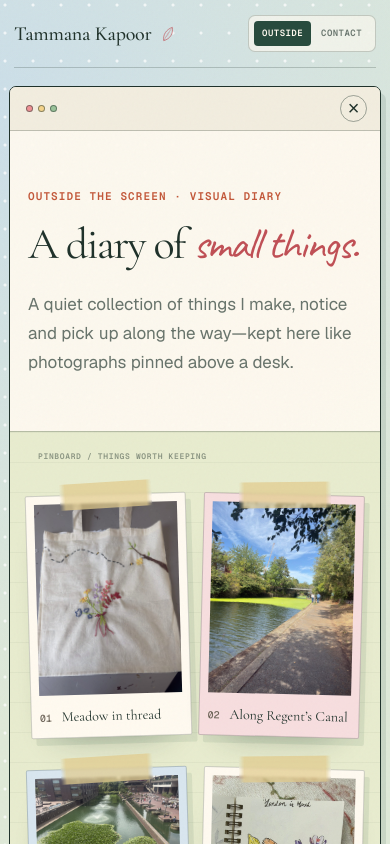
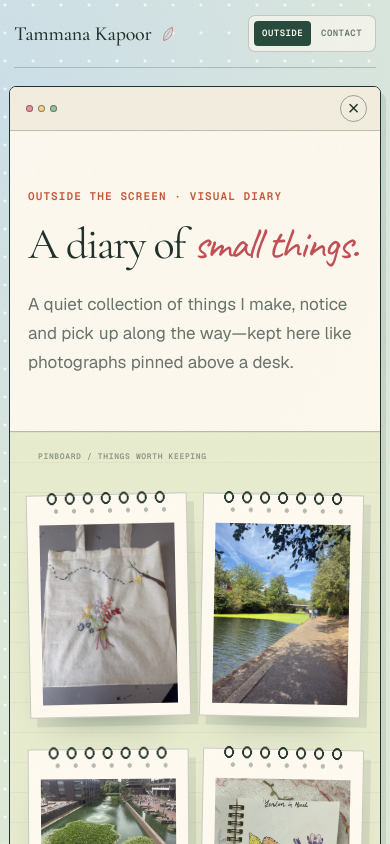
Before and after one commit to tammanakapoor/website-portfolio, a Next.js app: page /outside in a window 390 px wide. Shown: the top 844 px of the page. Built offline with nearby package versions, Linux system fonts and the light colour scheme.

Commit message:
Restyle visual diary as spiral photo pads

```diff
--- a/app/globals.css
+++ b/app/globals.css
@@ -766,7 +766,7 @@ footer a:hover { color: var(--ink); }
 /* Photo board */
 .page-header-short { padding-bottom: 40px; }
 .board { display: grid; grid-template-columns: repeat(12, 1fr); grid-auto-flow: dense; align-items: start; gap: 44px 26px; padding: 30px 0 60px; border-top: 1px solid var(--ink); }
-.board .hobby { grid-column: span 4; }
+.board .spiral-card { grid-column: span 4; }
 .board .board-tall { grid-column: span 3; }
 .board .board-square { grid-column: span 3; margin-top: 36px; }
 .board .board-wide { grid-column: span 5; }
@@ -776,13 +776,46 @@ footer a:hover { color: var(--ink); }
 .board .board-square .photo-placeholder, .board .board-square .board-photo { aspect-ratio: 1; }
 .board .board-wide .photo-placeholder, .board .board-wide .board-photo { aspect-ratio: 16 / 10; }
 .board-photo { display: block; width: 100%; height: auto; object-fit: cover; background: #ebe4d4; }
-.board .hobby figcaption { grid-template-columns: auto 1fr; }
+.spiral-card {
+  position: relative;
+  margin: 0;
+  padding: 29px 12px 12px;
+  background: #fffaf0;
+  border: 1px solid rgba(32,50,43,.24);
+  box-shadow: 7px 9px 0 rgba(40,75,62,.1), 0 24px 38px -28px rgba(26,48,39,.5);
+  transform: rotate(-1.2deg);
+  transition: transform .35s cubic-bezier(.2,.75,.2,1), box-shadow .35s ease;
+}
+.spiral-card:nth-child(even) { transform: rotate(1.1deg); }
+.spiral-card:nth-child(3n) { transform: rotate(-.35deg); }
+.spiral-card::before {
+  content: "";
+  position: absolute;
+  z-index: 2;
+  top: -8px;
+  left: 16px;
+  right: 16px;
+  height: 24px;
+  pointer-events: none;
+  background: radial-gradient(ellipse at center, transparent 0 3px, #26372f 3.4px 4.7px, transparent 5px) 0 0 / 18px 22px repeat-x;
+}
+.spiral-card::after {
+  content: "";
+  position: absolute;
+  top: 13px;
+  left: 20px;
+  right: 20px;
+  height: 5px;
+  pointer-events: none;
+  background: radial-gradient(circle, rgba(32,50,43,.32) 0 2px, transparent 2.4px) 0 0 / 18px 5px repeat-x;
+}
+.spiral-card:hover { z-index: 2; transform: rotate(0) translateY(-5px); box-shadow: 9px 12px 0 rgba(40,75,62,.1), 0 30px 44px -26px rgba(26,48,39,.56); }
 
 @media (max-width: 900px) {
   .case { grid-template-columns: 1fr; grid-template-areas: "head" "cover" "body"; row-gap: 36px; padding: 60px 0 80px; }
   .case-cover { position: static; }
   .board { grid-template-columns: repeat(2, 1fr); gap: 40px 20px; }
-  .board .hobby, .board .board-tall, .board .board-square, .board .board-wide, .board .board-landscape { grid-column: span 1; margin-top: 0; }
+  .board .spiral-card, .board .board-tall, .board .board-square, .board .board-wide, .board .board-landscape { grid-column: span 1; margin-top: 0; }
 }
 @media (max-width: 560px) {
   .page-header { padding: 60px 0 50px; }
@@ -869,10 +902,7 @@ footer a:hover { color: var(--ink); }
   #e8eccf;
 }
 .desk-subpage .board::before { content: "pinboard / things worth keeping"; position: absolute; top: 20px; left: clamp(28px, 5vw, 74px); color: rgba(32,50,43,.46); font: 600 8px/1 var(--mono); letter-spacing: .08em; text-transform: uppercase; }
-.desk-subpage .board .hobby { border-color: rgba(32,50,43,.22); border-radius: 2px; box-shadow: 5px 7px 0 rgba(40,75,62,.09), 0 20px 35px -27px rgba(26,48,39,.48); }
-.desk-subpage .board .hobby:nth-child(3n + 1) { background: #fffaf0; }
-.desk-subpage .board .hobby:nth-child(3n + 2) { background: #f7dedf; }
-.desk-subpage .board .hobby:nth-child(3n) { background: #d9e6ef; }
+.desk-subpage .board .spiral-card { background: var(--desk-page-cream); }
 .desk-subpage .photo-placeholder { background-color: rgba(255,250,240,.58); }
 .desk-subpage .photo-placeholder::after { border-color: rgba(32,50,43,.2); }
 
--- a/app/outside/page.tsx
+++ b/app/outside/page.tsx
@@ -1,23 +1,23 @@
 import type { Metadata } from "next";
 import { ContactBand, Footer, TopBar } from "../chrome";
-import { ArrowRight, Tape } from "../marks";
+import { ArrowRight } from "../marks";
 
 export const metadata: Metadata = {
   title: "Outside the screen — Tammana Kapoor",
   description: "Photographs from away from the screen: embroidery, sketching, walking and London.",
 };
 
-const frames: { n: string; name: string; shape: "tall" | "square" | "wide" | "landscape"; src: string; alt: string }[] = [
-  { n: "01", name: "Meadow in thread", shape: "tall", src: "/visual-diary/embroidered-tote.jpg", alt: "Cream tote bag embroidered with a colourful bouquet, bees and a flowering branch" },
-  { n: "02", name: "Along Regent’s Canal", shape: "tall", src: "/visual-diary/regents-canal.jpg", alt: "Sunny towpath beside Regent’s Canal, framed by trees and a blue sky" },
-  { n: "03", name: "Waterlilies at the Barbican", shape: "wide", src: "/visual-diary/barbican-pond.jpg", alt: "Barbican lake with waterlilies, fountains and people sitting beside the water" },
-  { n: "04", name: "London in March", shape: "tall", src: "/visual-diary/london-in-march.jpg", alt: "Sketchbook page with hand-drawn daffodil, crocus and magnolia flowers" },
-  { n: "05", name: "Road through the gorge", shape: "tall", src: "/visual-diary/cheddar-gorge.jpg", alt: "Winding road between steep rocky cliffs beneath a cloudy sky" },
-  { n: "06", name: "Passing by", shape: "tall", src: "/visual-diary/scooter-sketch.jpg", alt: "Colourful sketch of two people riding together on a pale blue scooter" },
-  { n: "07", name: "A field pause", shape: "wide", src: "/visual-diary/countryside-cows.jpg", alt: "Brown cattle grazing in a vivid green field beneath a blue and cloudy sky" },
-  { n: "08", name: "Something sweet", shape: "square", src: "/visual-diary/cake-roll-sketch.jpg", alt: "Oil pastel sketch of a green rolled cake decorated with strawberries" },
-  { n: "09", name: "Twenty-one kilometres", shape: "tall", src: "/visual-diary/victoria-park-run.jpg", alt: "Sketchbook page documenting a 21.75 kilometre route to Victoria Park" },
-  { n: "10", name: "Everyday lines", shape: "landscape", src: "/visual-diary/washing-line-sketch.jpg", alt: "Black ink sketch of two windows and clothes hanging on a washing line" },
+const frames: { shape: "tall" | "square" | "wide" | "landscape"; src: string; alt: string }[] = [
+  { shape: "tall", src: "/visual-diary/embroidered-tote.jpg", alt: "Cream tote bag embroidered with a colourful bouquet, bees and a flowering branch" },
+  { shape: "tall", src: "/visual-diary/regents-canal.jpg", alt: "Sunny towpath beside Regent’s Canal, framed by trees and a blue sky" },
+  { shape: "wide", src: "/visual-diary/barbican-pond.jpg", alt: "Barbican lake with waterlilies, fountains and people sitting beside the water" },
+  { shape: "tall", src: "/visual-diary/london-in-march.jpg", alt: "Sketchbook page with hand-drawn daffodil, crocus and magnolia flowers" },
+  { shape: "tall", src: "/visual-diary/cheddar-gorge.jpg", alt: "Winding road between steep rocky cliffs beneath a cloudy sky" },
+  { shape: "tall", src: "/visual-diary/scooter-sketch.jpg", alt: "Colourful sketch of two people riding together on a pale blue scooter" },
+  { shape: "wide", src: "/visual-diary/countryside-cows.jpg", alt: "Brown cattle grazing in a vivid green field beneath a blue and cloudy sky" },
+  { shape: "square", src: "/visual-diary/cake-roll-sketch.jpg", alt: "Oil pastel sketch of a green rolled cake decorated with strawberries" },
+  { shape: "tall", src: "/visual-diary/victoria-park-run.jpg", alt: "Sketchbook page documenting a 21.75 kilometre route to Victoria Park" },
+  { shape: "landscape", src: "/visual-diary/washing-line-sketch.jpg", alt: "Black ink sketch of two windows and clothes hanging on a washing line" },
 ];
 
 export default function OutsidePage() {
@@ -40,13 +40,8 @@ export default function OutsidePage() {
 
           <div className="board" aria-label="Photographs from outside the screen">
             {frames.map((f) => (
-              <figure className={`hobby board-${f.shape}`} key={f.n}>
-                <Tape className="tape-top" />
+              <figure className={`spiral-card board-${f.shape}`} key={f.src}>
                 <img className="board-photo" src={f.src} alt={f.alt} loading="lazy" decoding="async" />
-                <figcaption>
-                  <span className="hobby-n">{f.n}</span>
-                  <span className="hobby-name">{f.name}</span>
-                </figcaption>
               </figure>
             ))}
           </div>
```
